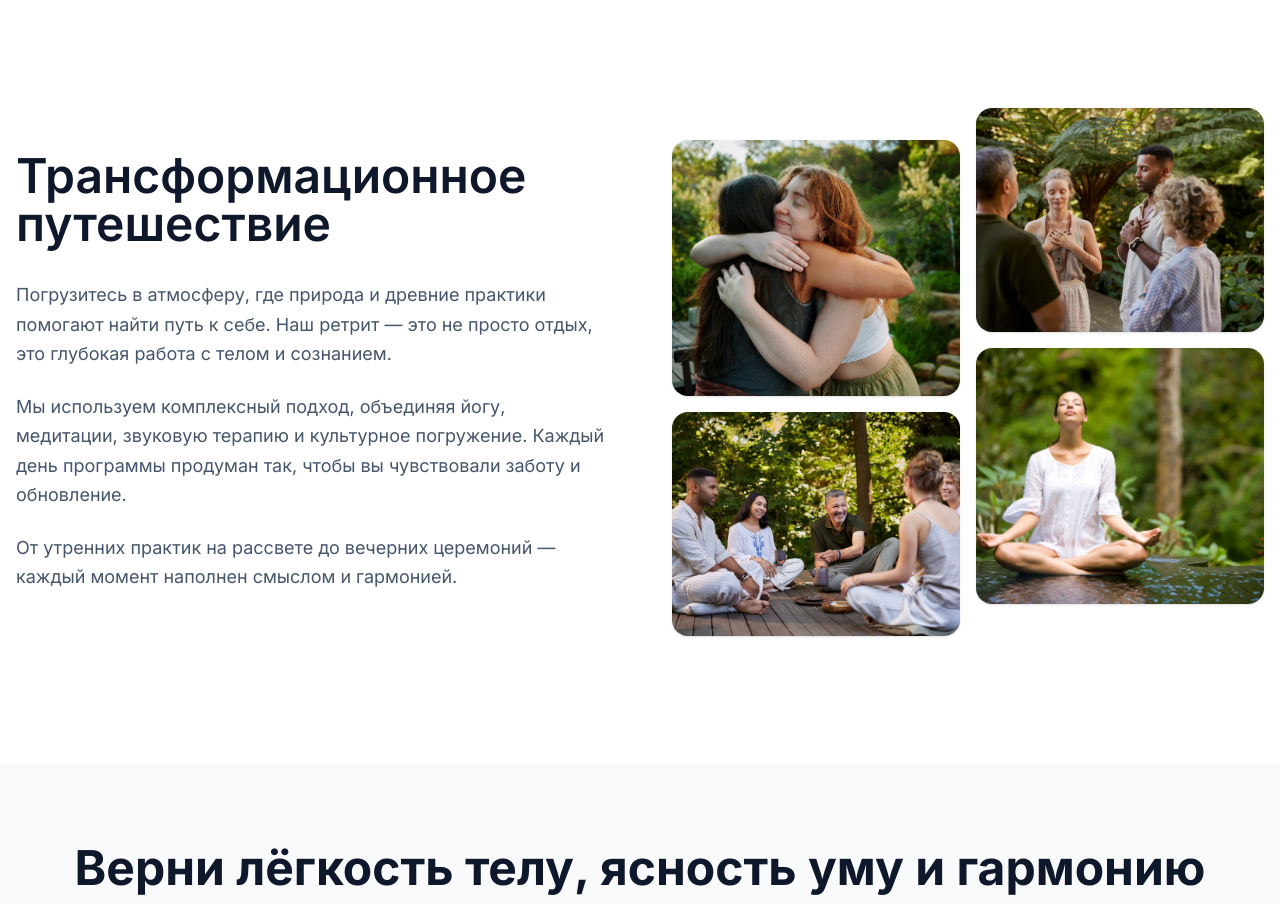
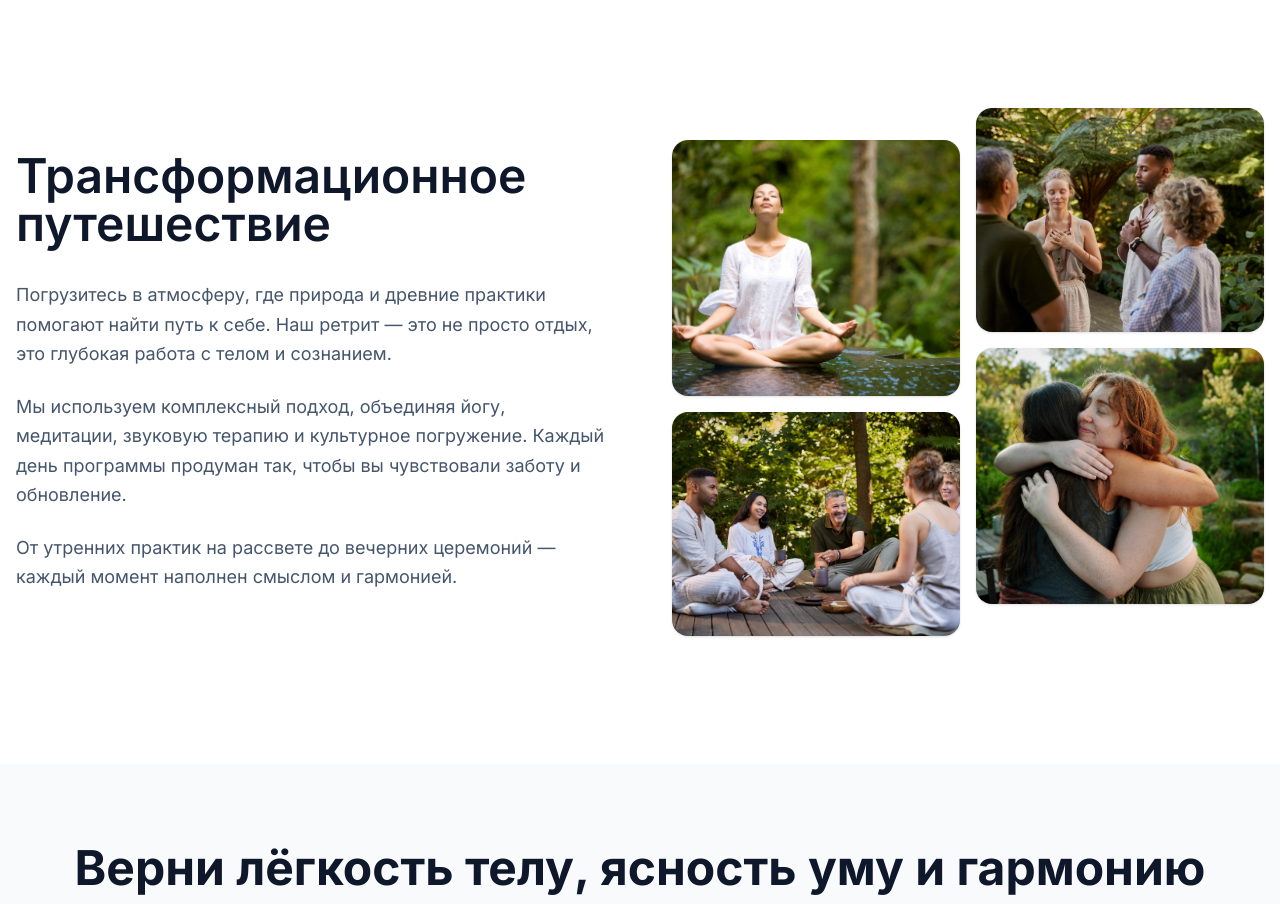
Before and after one commit to vladimirshvh-retreat/retreatkz_railway, a Next.js app: page / in a window 1280 px wide. Shown: the part 820-1724 px from the top of the page. Built offline with nearby package versions, Linux system fonts and the light colour scheme.

Commit message:
Swap Journey 1 and Journey 4 images

```diff
--- a/src/components/sections/transformational-journey.tsx
+++ b/src/components/sections/transformational-journey.tsx
@@ -4,10 +4,10 @@ import { FadeIn } from "@/components/ui/fade-in";
 import Image from "next/image";
 
 const images = [
-    "/images/journey/journey-1.png",
+    "/images/journey/journey-4.png",
     "/images/journey/journey-2.jpg",
     "/images/journey/journey-3.png",
-    "/images/journey/journey-4.png"
+    "/images/journey/journey-1.png"
 ];
 
 export function TransformationalJourney() {
```
